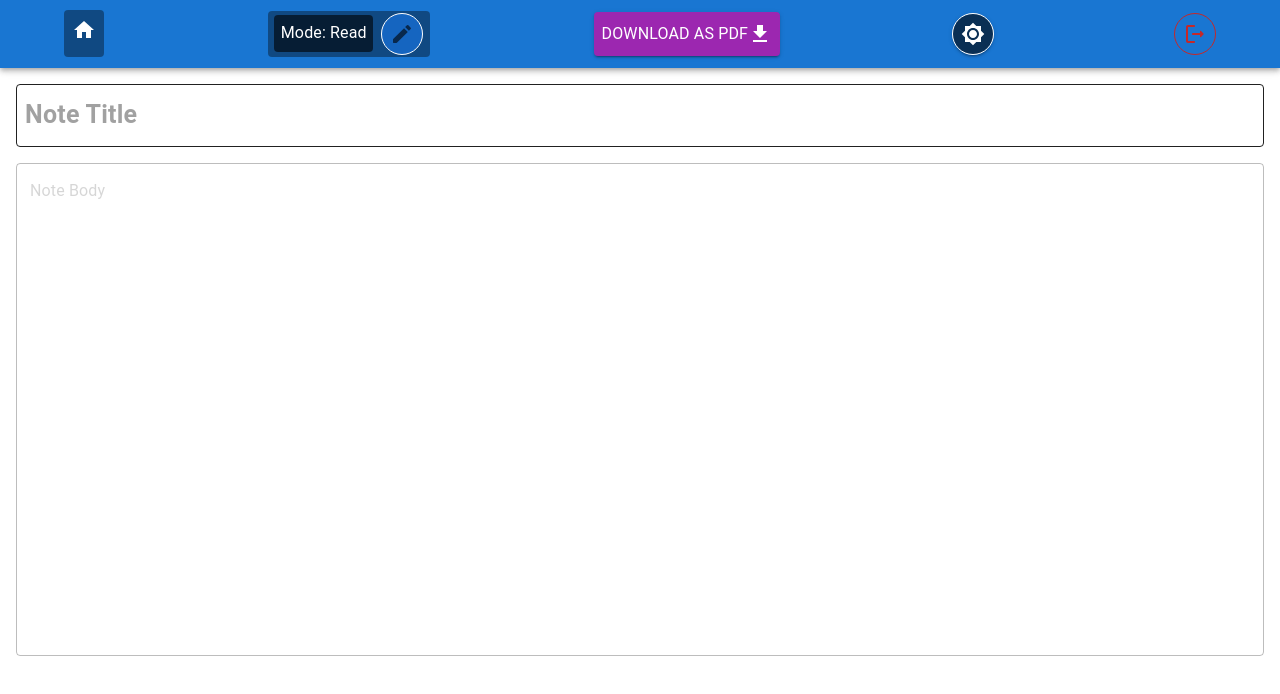
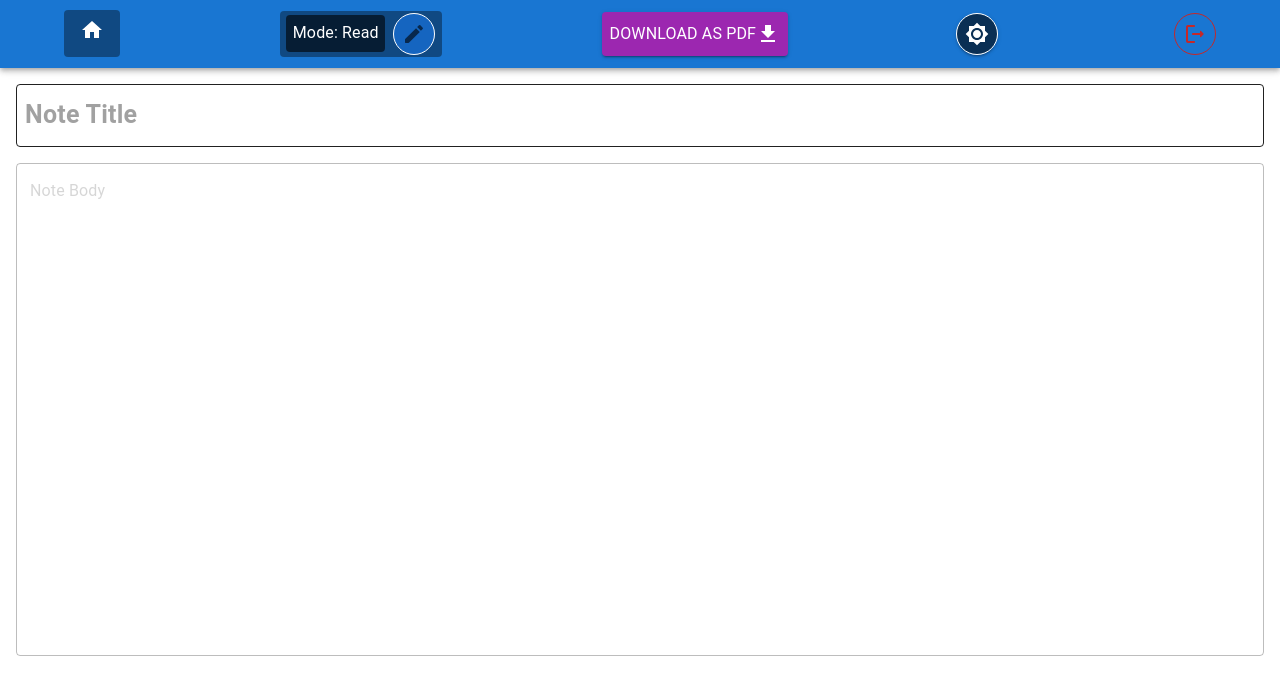
Before and after one commit to Folareen/sleek-notes, a React (Create React App) app: page /notes in a window 1280 px wide. Shown: the top 694 px of the page. Built offline with nearby package versions, Linux system fonts and the light colour scheme.

Commit message:
changed styles

```diff
--- a/src/components/HomeButton.jsx
+++ b/src/components/HomeButton.jsx
@@ -5,7 +5,7 @@ import HomeIcon from '@mui/icons-material/Home';
 
 const HomeButton = () => {
     return (
-      <Link to='/' component={RouterLink}  sx={{ color:'background.paper', p:1, borderRadius: 1, bgcolor: 'text.disabled'}} underline="none" >
+      <Link to='/' component={RouterLink}  sx={{ color:'background.paper', py:1, px:2, borderRadius: 1, bgcolor: 'text.disabled'}} underline="none" >
         <HomeIcon  />
       </Link>
     )
--- a/src/styles/style.css
+++ b/src/styles/style.css
@@ -1,8 +1,8 @@
 @keyframes zoom {
-    from {scale: 0.8; opacity: 0.8}
+    from {scale: 0.7; opacity: 0.7}
     to {scale: 1; opacity: 1}
 }
 
 .add-icon{
-    animation: zoom 3s linear infinite alternate;
+    animation: zoom 2s linear infinite alternate;
 }
```
